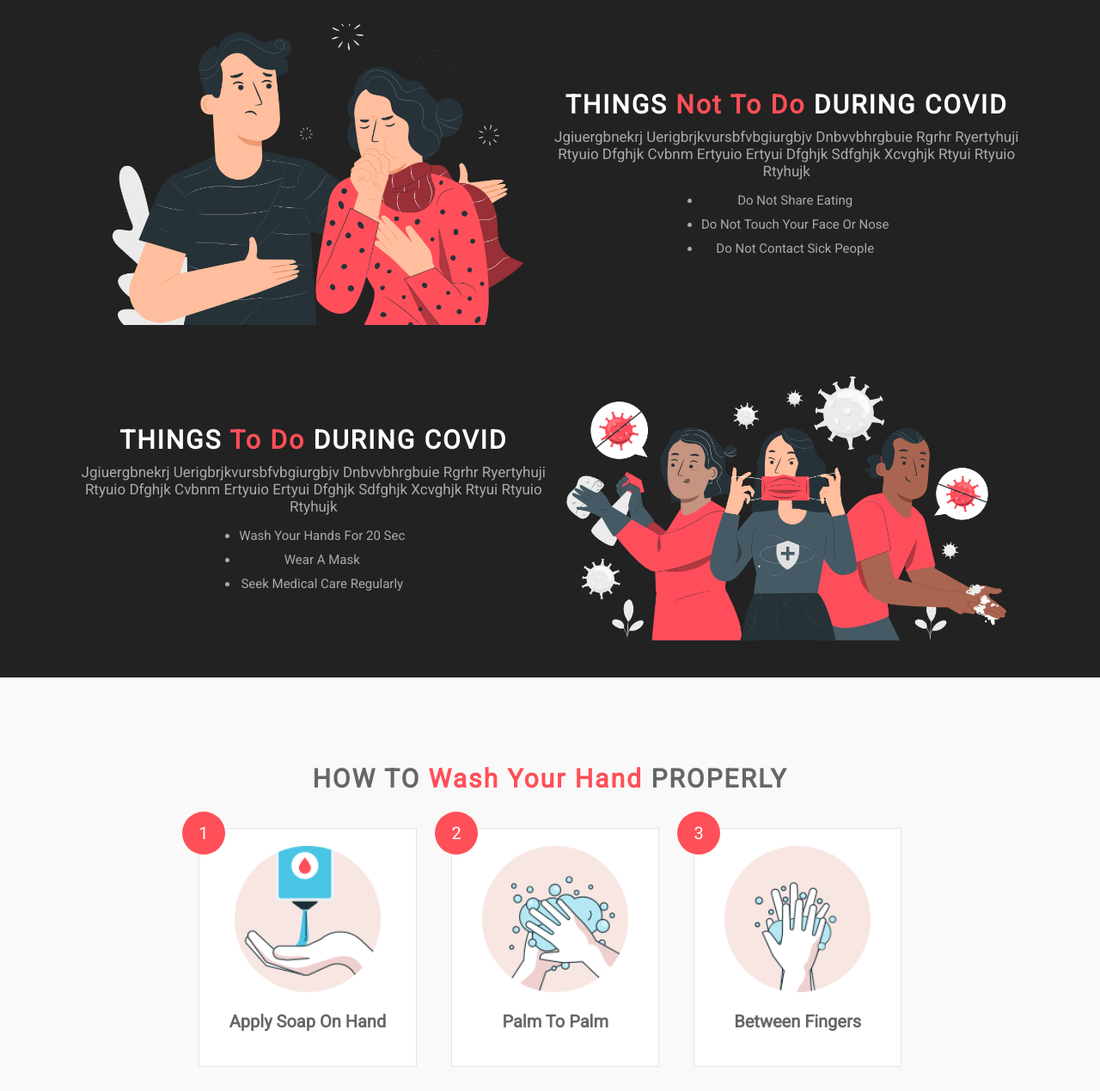
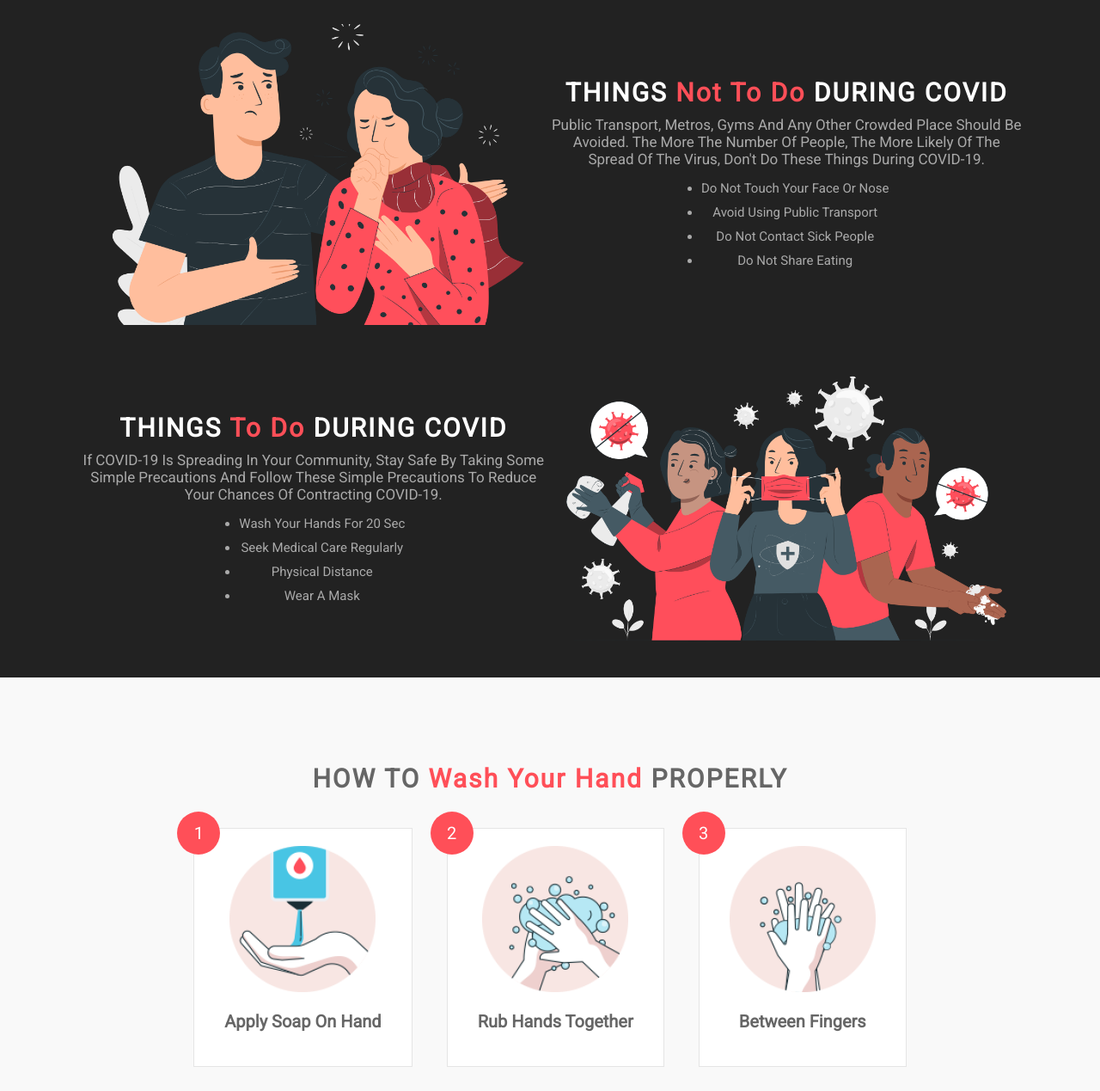
Before and after one commit to akankshaingle/Covid-19-Website, a plain HTML site: page index.html in a window 1280 px wide. Shown: the part 2740-4009 px from the top of the page at 86% size. Drawn offline with nearby package versions, Linux system fonts and the light colour scheme; no server answers.

Commit message:
Second Commit

```diff
--- a/index.html
+++ b/index.html
@@ -218,24 +218,27 @@ form button{
         </div>
         <div class="content">
             <h1 class="heading">things <span>not to do</span> during covid</h1>
-            <p>jgiuergbnekrj uerigbrjkvursbfvbgiurgbjv dnbvvbhrgbuie rgrhr ryertyhuji rtyuio dfghjk cvbnm ertyuio ertyui
-            dfghjk sdfghjk xcvghjk rtyui rtyuio rtyhujk</p>
+            <p>Public transport, metros, gyms and any other crowded place should be avoided. The more the number of people, the
+                more likely of the spread of the virus, don't do these things during COVID-19.</p>
             <ul>
+                <li>Do Not Touch Your Face or Nose</li>
+                <li>Avoid Using Public Transport</li>
+                <li>Do Not Contact Sick People</li>
                 <li>Do Not Share Eating</li>
-                <li>Do Not Touch Your Face or Nose</li>
-                <li>Do Not Contact Sick People</li>
             </ul>
         </div>
     </div>
      <div class="row">
         <div class="content">
             <h1 class="heading">things <span> to do</span> during covid</h1>
-            <p>jgiuergbnekrj uerigbrjkvursbfvbgiurgbjv dnbvvbhrgbuie rgrhr ryertyhuji rtyuio dfghjk cvbnm ertyuio ertyui
-            dfghjk sdfghjk xcvghjk rtyui rtyuio rtyhujk</p>
+            <p>If COVID-19 is spreading in your community, stay safe by taking
+                some simple precautions and follow these simple precautions to reduce your chances of contracting COVID-19.</p>
             <ul>
                 <li>Wash Your Hands For 20 sec</li>
+                <li>Seek Medical Care Regularly</li>
+                <li>physical distance</li>
                 <li>Wear a Mask</li>
-                <li>Seek Medical Care Regularly</li>
+
             </ul>
         </div>
          <div class="image">
@@ -255,7 +258,7 @@ form button{
          <div class="box">
             <span>2</span>
             <img src="images/hadnwash-2.png" alt="">
-            <h3>Palm to Palm</h3>
+            <h3>Rub hands together</h3>
         </div>
          <div class="box">
             <span>3</span>
```
